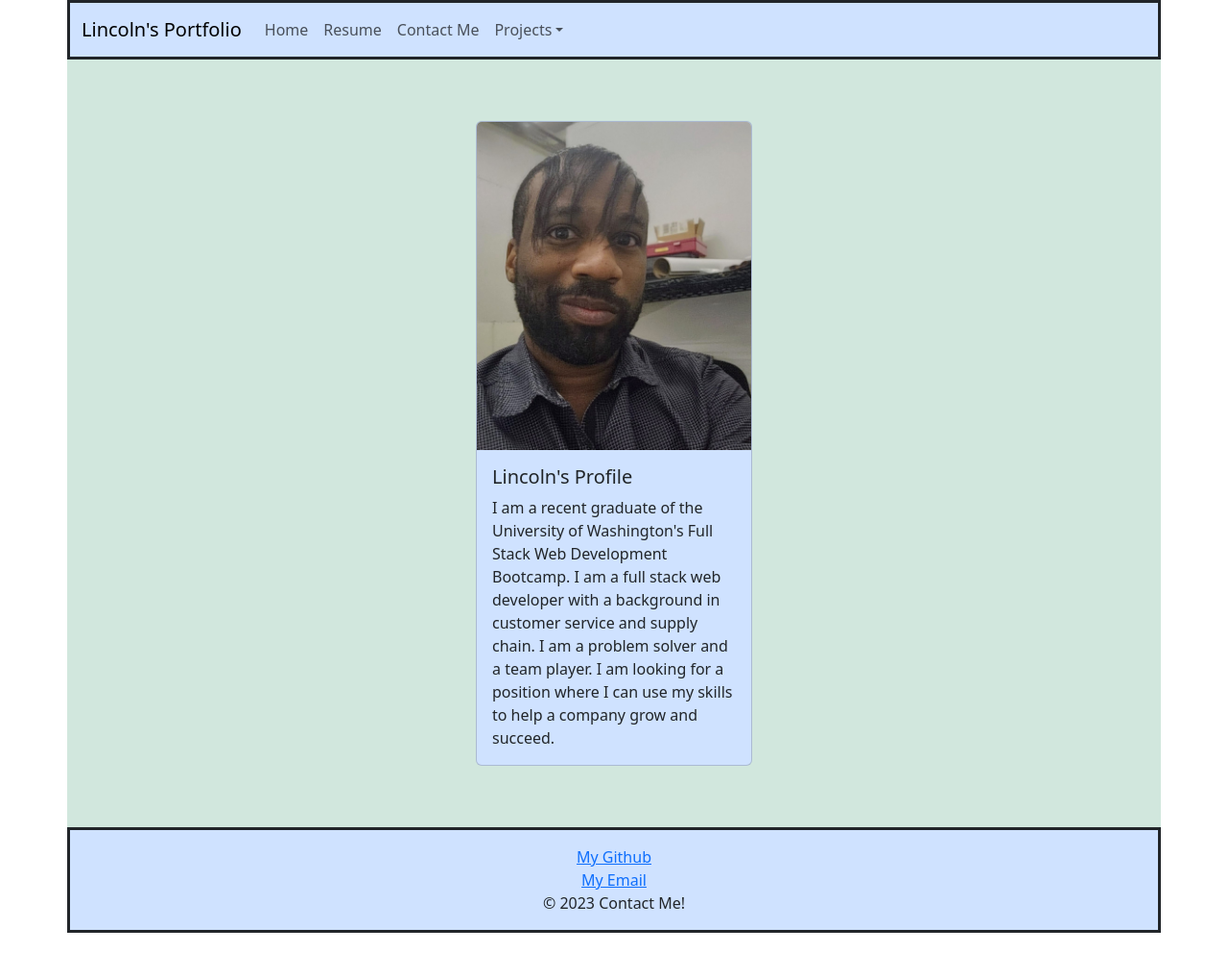
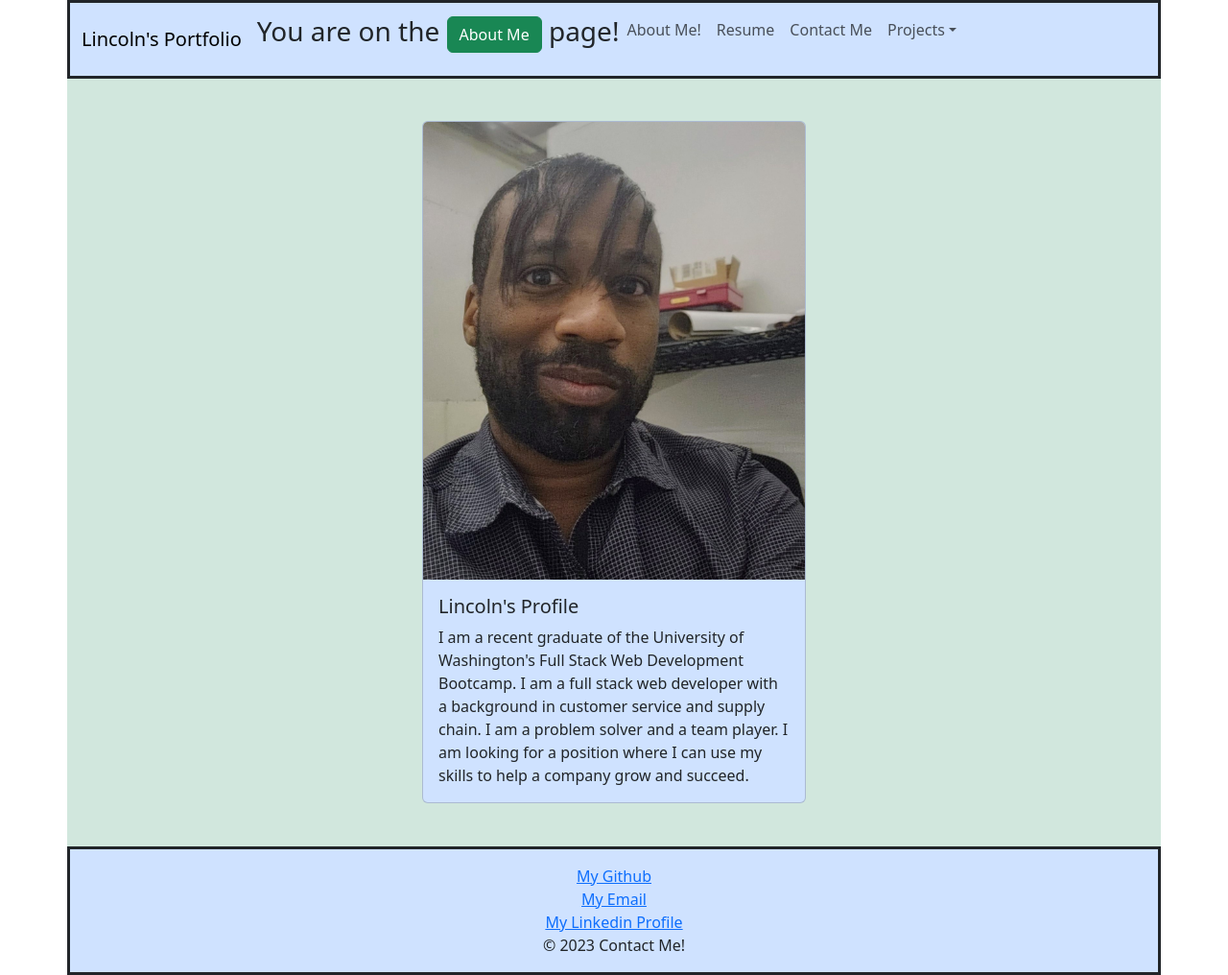
Before and after one commit to Xavionstar/Lincoln-Portfolio, a React (Create React App) app: page /homepage in a window 1280 px wide. Shown: the whole page at 96% size. Before the commit the page ends 972 px from the top, so only its background shows below. Built offline with nearby package versions, Linux system fonts and the light colour scheme.

Commit message:
portfolio routing is implemented as well as contact page validation and state update on navbar

```diff
--- a/src/App.js
+++ b/src/App.js
@@ -10,6 +10,10 @@ import TakeAHike from "./takeahike";
 import Contact from "./contact";
 
 function App() {
+  //The app function will render the header, footer, and the routes for the different pages.
+  //the routes will render the different pages based on the url path
+  //header and footer will be rendered on every page because they are outside of the routes and therefore static
+
   return (
     <div  className="d-flex flex-column min-vh-100 ">
       <Container className="flex-grow-1 bg-success-subtle px-0">
--- a/src/foodle.js
+++ b/src/foodle.js
@@ -2,7 +2,7 @@ import React from 'react';
 import Card from 'react-bootstrap/Card';
 import foodlePic from "./assets/foodlePic.png";
 
-
+//this is the foodle component. It will render the foodle card on the foodle page with links to the deployed app and the repo
 function Foodle() {
   return (
     <div className="d-flex justify-content-center align-items-center vh-100">
--- a/src/footer.js
+++ b/src/footer.js
@@ -1,3 +1,5 @@
+
+//the footer is just react bootstrap to render a static footer with my contact information
 function Footer() {
   return (
     <footer className="bg-primary-subtle border border-dark border-3 text-center py-3">
@@ -9,6 +11,9 @@ function Footer() {
         <div>
           <a href="mailto:Lincpough@gmail.com">My Email</a>
         </div>
+        <div>
+          <a href="https://www.linkedin.com/in/lincoln-pough-13bb1a272/">My Linkedin Profile</a>
+        </div>
         © {new Date().getFullYear()} Contact Me!
       </div>
     </footer>
--- a/src/header.js
+++ b/src/header.js
@@ -2,9 +2,35 @@ import Container from "react-bootstrap/Container";
 import Nav from "react-bootstrap/Nav";
 import Navbar from "react-bootstrap/Navbar";
 import NavDropdown from "react-bootstrap/NavDropdown";
+import React, { useState } from 'react';
+import Button from 'react-bootstrap/Button';
+
+//this is the header component that will be rendered on every page
+// it will contain the navbar and the page label button
+// the navbar is static but the page label button will change based on the current page by updating the state
+const Header = () => {
+
+  let currentPage = window.location.pathname;
+  const [state, setState] = useState(getPageLabel());
+
+  function getPageLabel() {
+    if (currentPage === '/homepage') {
+      return'About Me';
+    } else if (currentPage === '/skills') {
+      return'Resume';
+    } else if (currentPage === '/contact') {
+      return'Contact';
+    } else if (currentPage === '/foodle') {
+      return'Foodle';
+    } else if (currentPage === '/takeahike') {
+      return'Take A Hike';
+    } else {
+      return'About Me';
+    }
+  }
 
 
-const Header = () => {
+
   return(
     <header>
   <Navbar bg="primary-subtle border border-dark border-3" expand="lg">
@@ -13,18 +39,14 @@ const Header = () => {
       <Navbar.Toggle aria-controls="basic-navbar-nav" />
       <Navbar.Collapse id="basic-navbar-nav">
         <Nav className="me-auto">
-          <Nav.Link href="/homepage">Home</Nav.Link>
+        <p class="fs-3" >You are on the <Button variant="success">{state} </Button>{' '} page!</p>
+          <Nav.Link href="/homepage" >About Me!</Nav.Link>
           <Nav.Link href="/skills">Resume</Nav.Link>
           <Nav.Link href="/contact">Contact Me</Nav.Link>
           <NavDropdown title="Projects" id="basic-nav-dropdown">
             <NavDropdown.Item href="/foodle">Foodle</NavDropdown.Item>
             <NavDropdown.Item href="/takeahike">
               Take A Hike
-            </NavDropdown.Item>
-            <NavDropdown.Item href="#action/3.3">Something</NavDropdown.Item>
-            <NavDropdown.Divider />
-            <NavDropdown.Item href="#action/3.4">
-              Separated link
             </NavDropdown.Item>
           </NavDropdown>
         </Nav>
--- a/src/homepage.js
+++ b/src/homepage.js
@@ -1,10 +1,11 @@
 import selfie from "./assets/selfie.jpg";
 import Card from 'react-bootstrap/Card';
 
+// this is the about me component. It will render the about me card with my profile picture and a short bio
 function Homepage() {
   return (
     <div className="d-flex justify-content-center align-items-center vh-100">
-    <Card bg="primary-subtle" style={{ width: '18rem' }}>
+    <Card bg="primary-subtle" style={{ width: '25rem' }}>
       <Card.Img variant="top" src={selfie} />
       <Card.Body>
         <Card.Title>Lincoln's Profile</Card.Title>
--- a/src/index.js
+++ b/src/index.js
@@ -6,6 +6,8 @@ import reportWebVitals from './reportWebVitals';
 import 'bootstrap/dist/css/bootstrap.min.css';
 import { BrowserRouter} from 'react-router-dom';
 
+// this is the root file. It will render the app component and the react router dom
+//by wrapping the app component in the react router dom, the app component will be able to use the react router dom to render the different pages
 const root = ReactDOM.createRoot(document.getElementById('root'));
 root.render(
   <React.StrictMode>
--- a/src/skills.js
+++ b/src/skills.js
@@ -2,6 +2,8 @@ import { Container } from "react-bootstrap";
 import ListGroup from "react-bootstrap/ListGroup";
 import ProgressBar from "react-bootstrap/ProgressBar";
 function Skills() {
+  //this function will render the skills page and also contain the progress bars styling for the skills
+  //this also contains the resume download button to download my resume from the public folder
   return (
     <>
       <Container>
--- a/src/takeahike.js
+++ b/src/takeahike.js
@@ -2,7 +2,7 @@ import React from 'react';
 import Card from 'react-bootstrap/Card';
 import takeAHikePic from "./assets/takeahikepic.png";
 
-
+//this is the take a hike component. It will render the take a hike card on the take a hike page with links to the deployed app and the repo
 function Takeahike() {
   return (
     <div className="d-flex justify-content-center align-items-center vh-100">
```
Also changed, not shown: src/contact.js (+5 -6 lines), src/assets/portfolio-screenshot.PNG (added), 1 other file (tests, documents, lock files or other folders).
